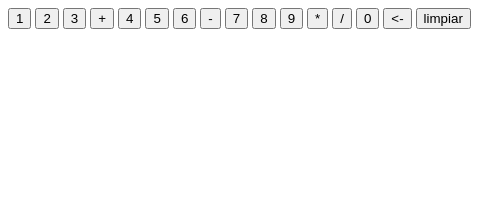
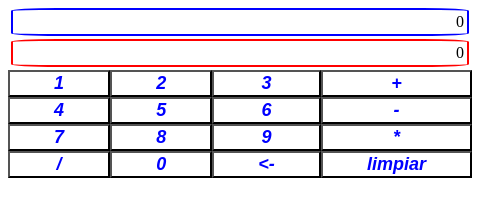
Before and after one commit to Polo123456789/pa-actividad-1, an Electron app: page index.html in a window 480 px wide. Drawn offline with Linux system fonts and the light colour scheme.

Commit message:
(+) Estilos

```diff
--- a/index.html
+++ b/index.html
@@ -10,8 +10,8 @@
 
 <body>
     <div id="calculadora">
-        <div id="resultado"></div>
-        <div id="actual"></div>
+        <div id="resultado">0</div>
+        <div id="actual">0</div>
         <div id="botones" class="grid-container">
             <button class="btn-calc" id="btn-1">1</button>
             <button class="btn-calc" id="btn-2">2</button>
--- a/styles.css
+++ b/styles.css
@@ -0,0 +1,28 @@
+.grid-container {
+    display: grid;
+    grid-template-columns: auto auto auto auto;
+    text-align: center;
+}
+
+#resultado, #actual {
+    text-align: right;
+    border-radius: 10%;
+    margin: 3px;
+    padding: 3px;
+}
+
+#resultado {
+    border: 2px solid blue;
+}
+
+#actual {
+    border: 2px solid red;
+}
+
+.btn-calc {
+    font-size: large;
+    font-weight: bold;
+    font-style: italic;
+    background-color: white;
+    color: blue;
+}
```
